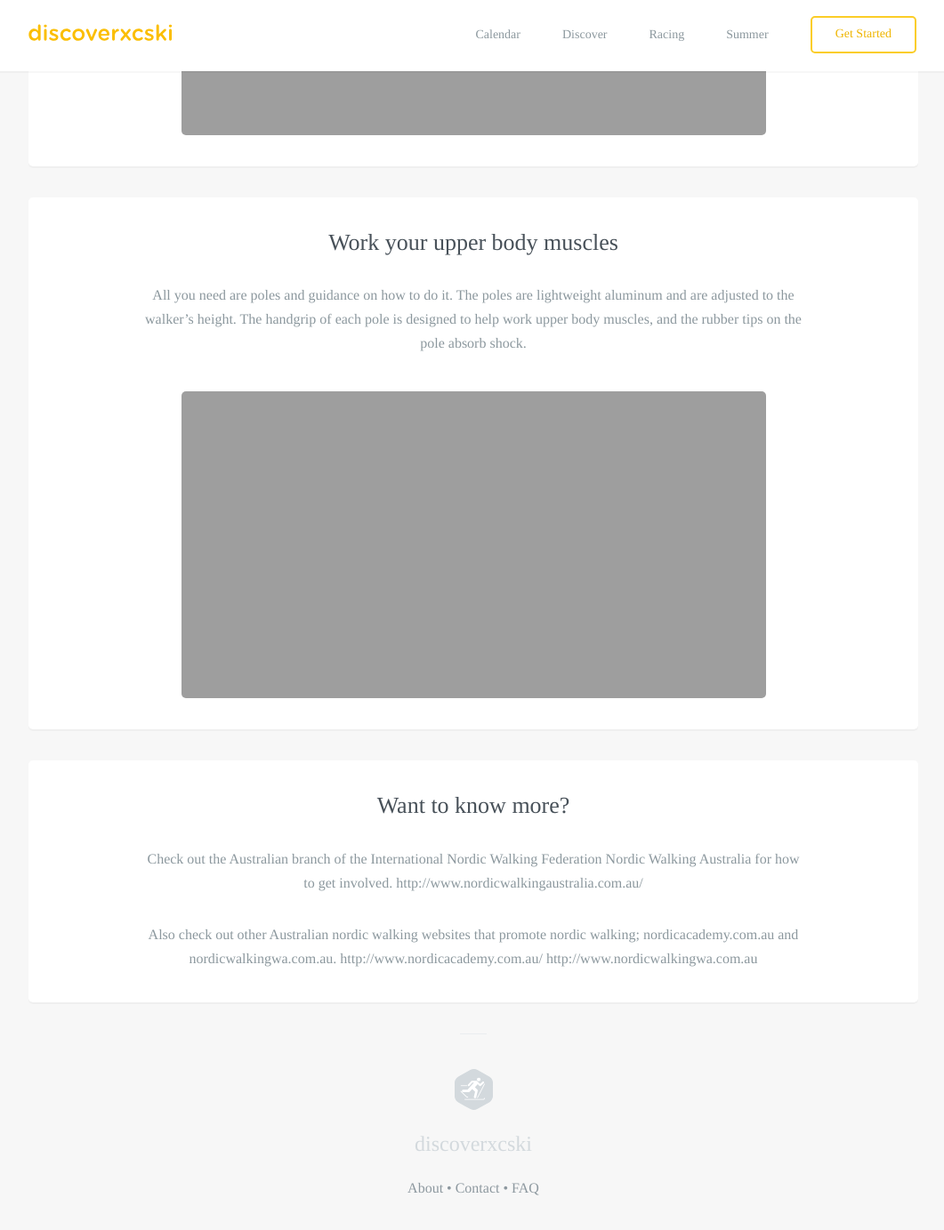
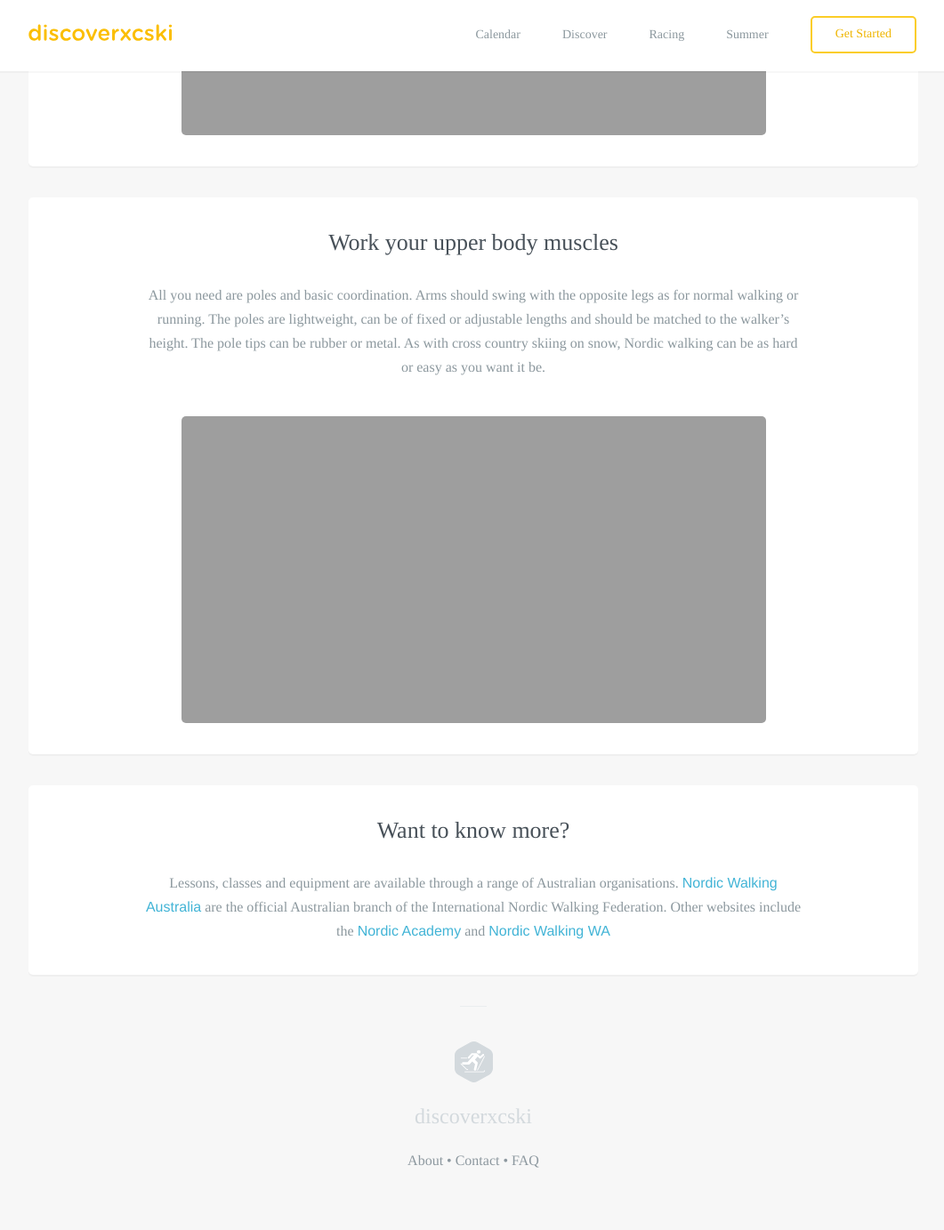
Before and after one commit to robcatto/robcatto.github.io, a Jekyll site: the page built from summer/nordic-walking/index.html, in a window 1280 px wide and 1400 px high, scrolled down 661 px. Shown: the top 1383 px of the window at 89% size, without its empty margins (108-1169 px from the left). Built offline with Jekyll 4.4.1, drawn with Linux system fonts in a browser that asks for light colours; some web fonts are replaced; Markdown is read by kramdown in place of the engine named in the settings.

Commit message:
Update index.html

```diff
--- a/summer/nordic-walking/index.html
+++ b/summer/nordic-walking/index.html
@@ -61,7 +61,7 @@ layout: default
    <section class="mobile_section">
                 <h3>Work your upper body muscles</h3>
                 <p>
-                   All you need are poles and guidance on how to do it.  The poles are lightweight aluminum and are adjusted to the walker’s height. The handgrip of each pole is designed to help work upper body muscles, and the rubber tips on the pole absorb shock.
+                   All you need are poles and basic coordination. Arms should swing with the opposite legs as for normal walking or running. The poles are lightweight, can be of fixed or adjustable lengths and should be matched to the walker’s height. The pole tips can be rubber or metal. As with cross country skiing on snow, Nordic walking can be as hard or easy as you want it be.
 
                 </p>
                  <div class="one">
@@ -76,12 +76,8 @@ layout: default
                    <section class="mobile_section" style="border-bottom: none;">
                 <h3>Want to know more?</h3>
                 <p>
-                Check out the Australian branch of the International Nordic Walking Federation Nordic Walking Australia for how to get involved. http://www.nordicwalkingaustralia.com.au/</p>
-<p>
-Also check out other Australian nordic walking websites that promote nordic walking; nordicacademy.com.au and nordicwalkingwa.com.au.
-http://www.nordicacademy.com.au/
-http://www.nordicwalkingwa.com.au
-                </p>
+                Lessons, classes and equipment are available through a range of Australian organisations. <a href="http://www.nordicwalkingaustralia.com.au/"target="_blank">Nordic Walking Australia</a> are the official Australian branch of the International Nordic Walking Federation. Other websites include the <a href="http://www.nordicacademy.com.au/"target="_blank">Nordic Academy</a> and <a href="http://www.nordicwalkingwa.com.au"target="_blank">Nordic Walking WA</a </p>
+
 
 
 
```
